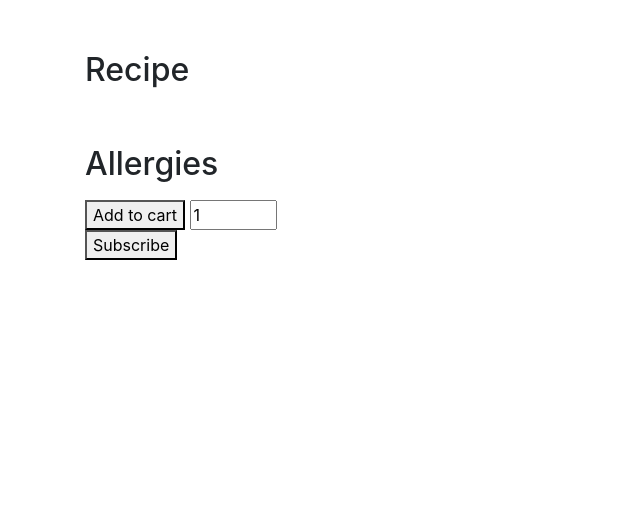
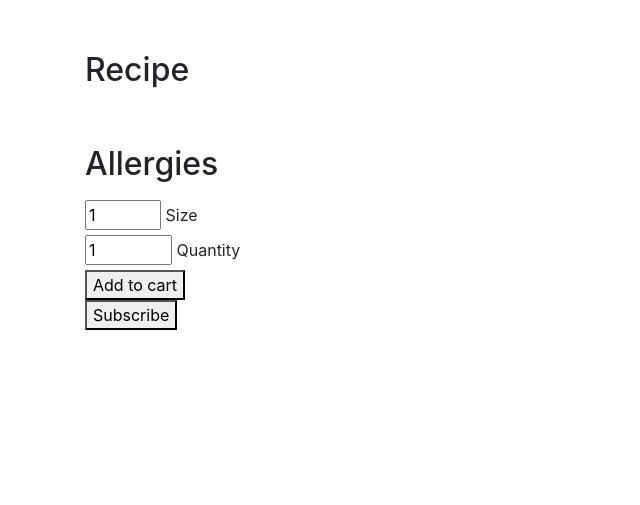
Before and after one commit to vallzter/Team12, a Django app: template src/Team12/templates/products/mealplan_detailed.html in a window 1280 px wide. Shown: the part 194-699 px from the top of the page, without its empty margins (0-640 px from the left). Run offline with Django 3.2, Linux system fonts and the light colour scheme; the template is opened without the code that fills it, so the values that code supplies are empty; parts of the project's set-up code (start-up, migrations or seed data) failed here and were passed over; some libraries are stand-ins or nearby versions.

Commit message:
Update mealplan_detailed.html

```diff
--- a/src/Team12/templates/products/mealplan_detailed.html
+++ b/src/Team12/templates/products/mealplan_detailed.html
@@ -28,10 +28,15 @@
             {% endif %}
             method="POST">
             {% csrf_token %}
+
+            <input type="number" name="size" value=1 min=1 max=3>
+            <label for="size">Size</label><br>
+            <input type="number" name="quantity" value=1 min=1 max=10>
+            <label for="quantity">Quantity</label>
+            <br>
             <button type="submit" name="id" value={{ mealplan.id }}>
                 Add to cart
             </button>
-            <input type="number" name="quantity" value=1 min=1 max=10>
         </form>
         <form
             {% if user.is_authenticated %}
```
